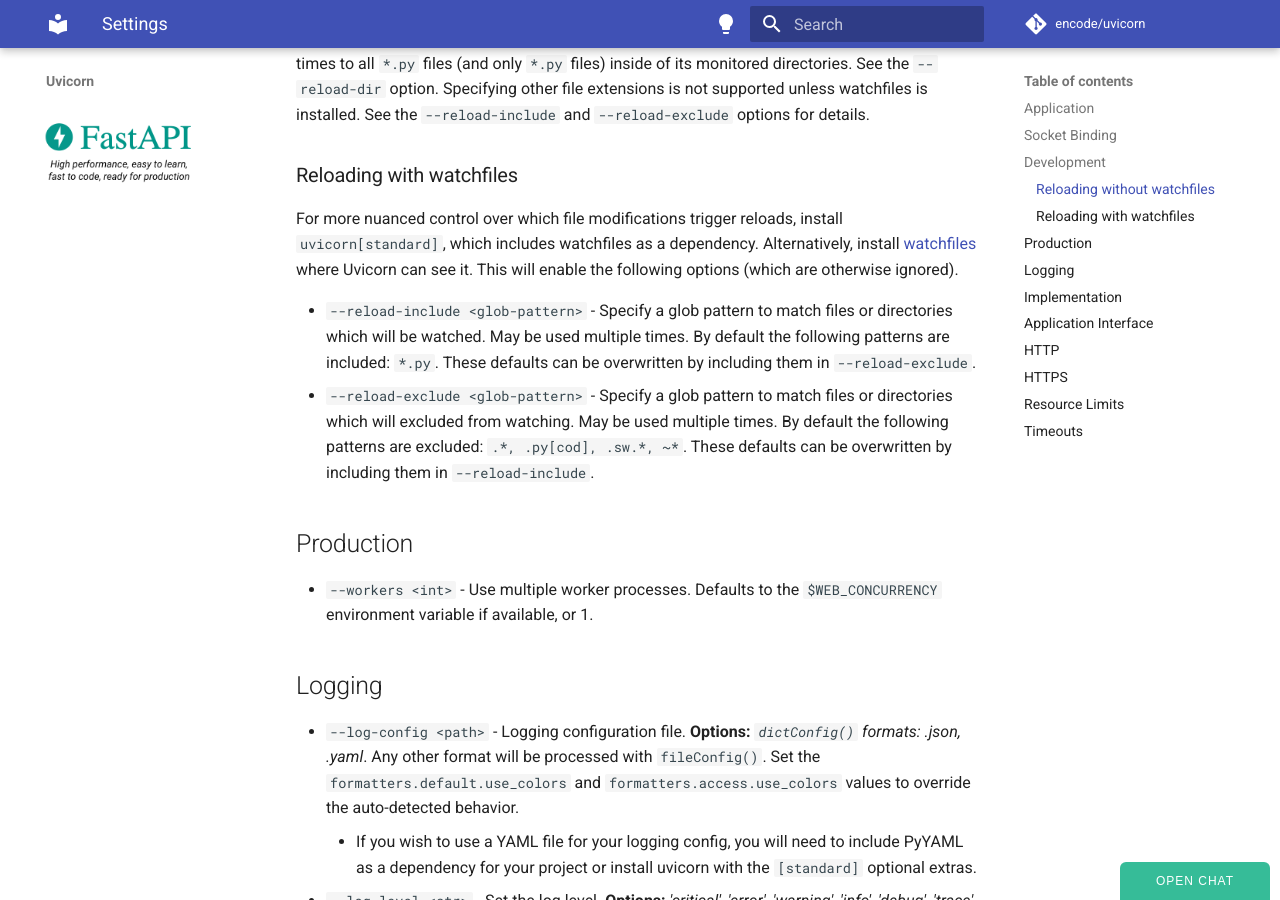
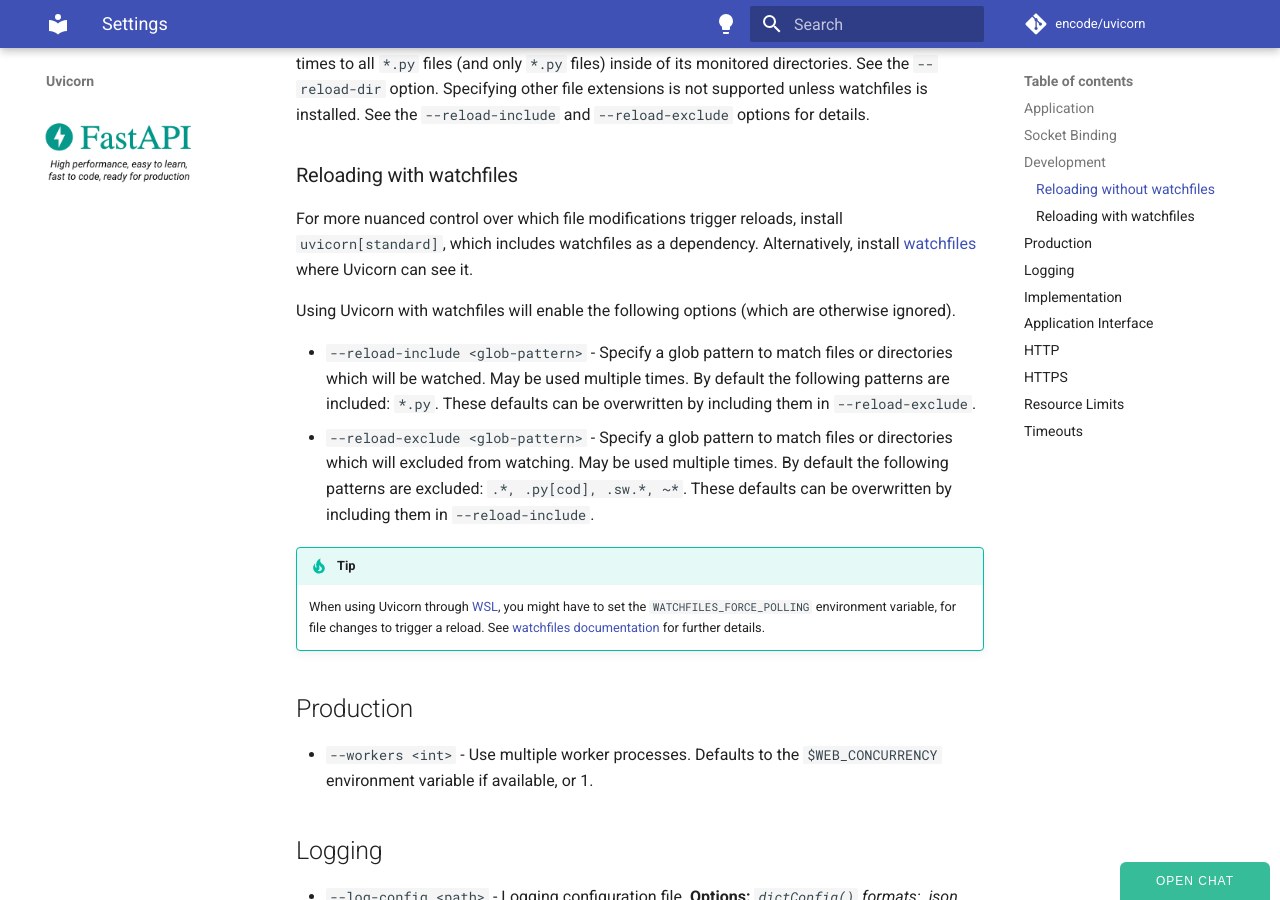
Before and after one commit to encode/uvicorn, an MkDocs documentation site: the page built from docs/settings.md, in a window 1280 px wide and 900 px high, scrolled down 1344 px. Built offline with MkDocs 1.6.1 and Material for MkDocs 9.7.7, drawn with Linux system fonts in a browser that asks for light colours; comment, search, counter and statistics services are not loaded.

Commit message:
add note in Settings on using WatchFiles on WSL (#1647)
* add note in Settings on using WatchFiles on WSL

* Update docs/settings.md

Adopt suggested text change from PR#1647

Co-authored-by: Samuel Colvin <samcolvin@gmail.com>

* add a link to watchfiles doc

* Update docs/settings.md

* Use tip admonition for watchfiles env variable

Co-authored-by: Samuel Colvin <samcolvin@gmail.com>
Co-authored-by: Marcelo Trylesinski <marcelotryle@gmail.com>

```diff
--- a/docs/settings.md
+++ b/docs/settings.md
@@ -38,10 +38,17 @@
 
 ### Reloading with watchfiles
 
-For more nuanced control over which file modifications trigger reloads, install `uvicorn[standard]`, which includes watchfiles as a dependency. Alternatively, install [watchfiles](https://pypi.org/project/watchfiles/) where Uvicorn can see it. This will enable the following options (which are otherwise ignored).
+For more nuanced control over which file modifications trigger reloads, install `uvicorn[standard]`, which includes watchfiles as a dependency. Alternatively, install [watchfiles](https://pypi.org/project/watchfiles/) where Uvicorn can see it.
+
+Using Uvicorn with watchfiles will enable the following options (which are otherwise ignored).
 
 * `--reload-include <glob-pattern>` - Specify a glob pattern to match files or directories which will be watched. May be used multiple times. By default the following patterns are included: `*.py`. These defaults can be overwritten by including them in `--reload-exclude`.
 * `--reload-exclude <glob-pattern>` - Specify a glob pattern to match files or directories which will excluded from watching. May be used multiple times. By default the following patterns are excluded: `.*, .py[cod], .sw.*, ~*`. These defaults can be overwritten by including them in `--reload-include`.
+
+!!! tip
+    When using Uvicorn through [WSL](https://en.wikipedia.org/wiki/Windows_Subsystem_for_Linux), you might
+    have to set the `WATCHFILES_FORCE_POLLING` environment variable, for file changes to trigger a reload.
+    See [watchfiles documentation](https://watchfiles.helpmanual.io/api/watch/) for further details.
 
 ## Production
 
```
